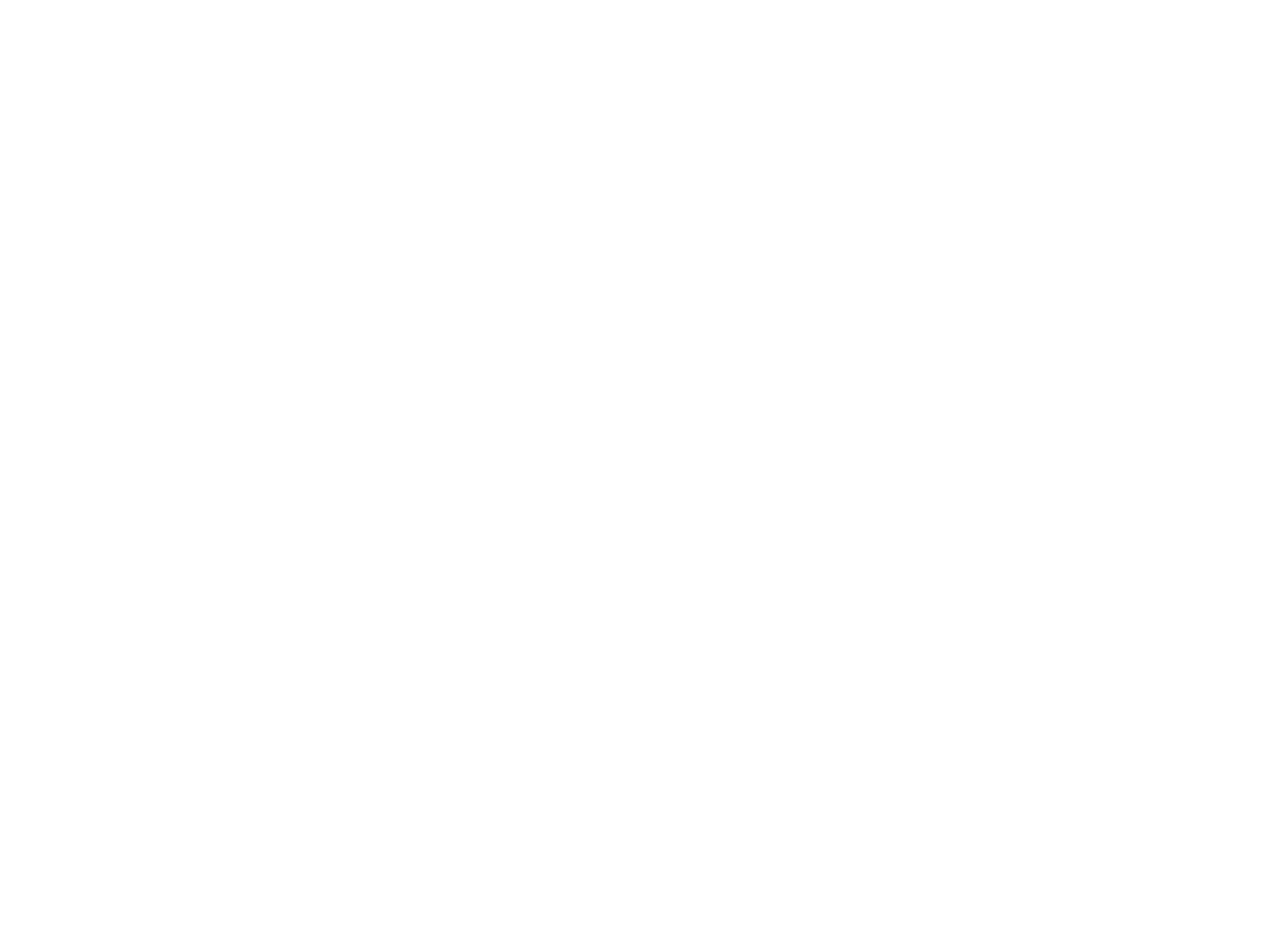
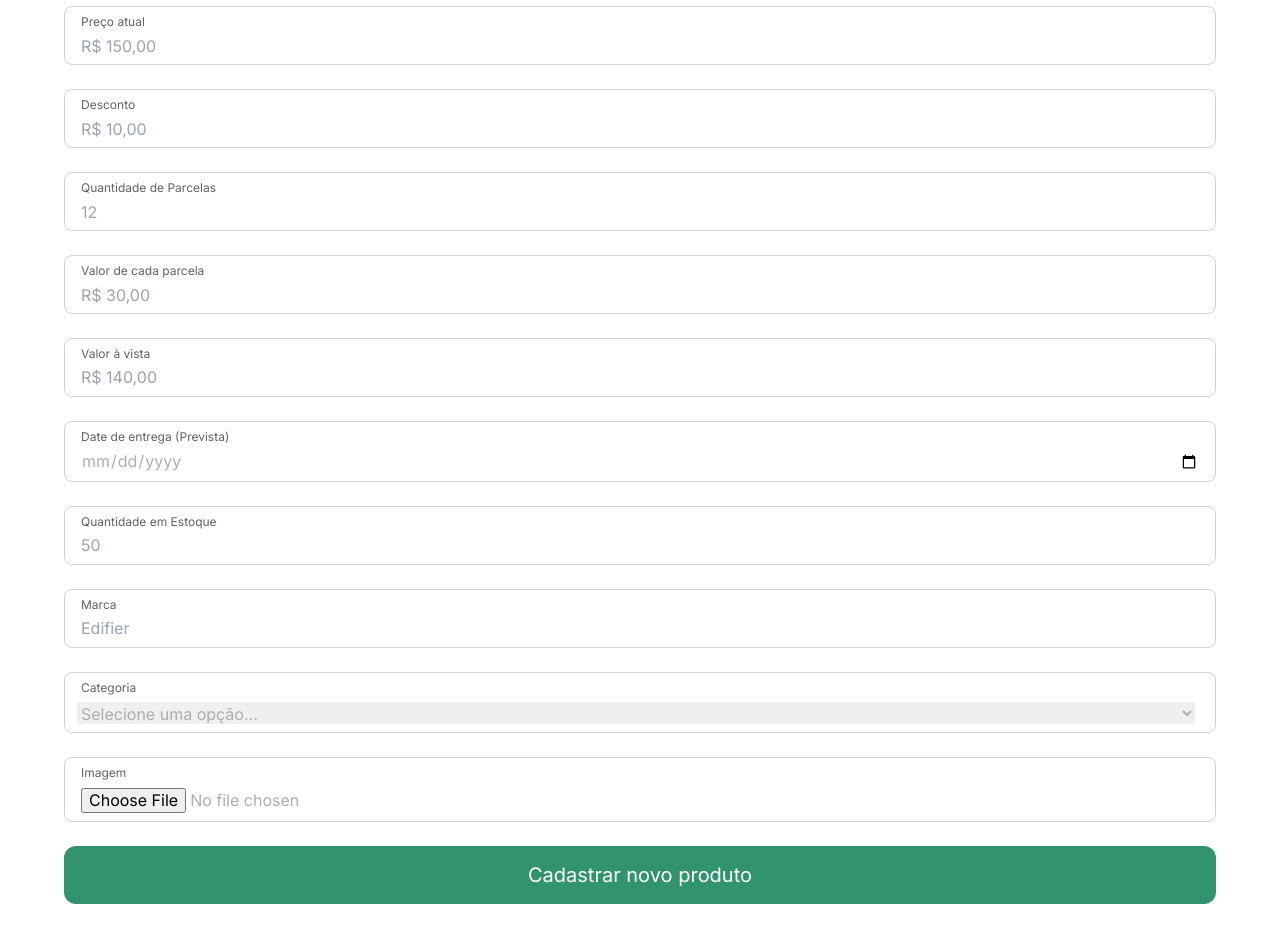
Before and after one commit to zehguilherme/ecommerce-crud, a React (Vite) app in the folder web/: page /produto in a window 1280 px wide. Shown: the part 560-1496 px from the top of the page. Before the commit the page ends 800 px from the top, so only its background shows below. Built offline with nearby package versions, Linux system fonts and the light colour scheme.

Commit message:
Add components (date, file, number and button); Add inputs to product register page

```diff
--- a/web/src/Produto.tsx
+++ b/web/src/Produto.tsx
@@ -1,8 +1,63 @@
+import { ChangeEvent, useState } from "react";
 import { Header } from "./components/Header";
+import { Date } from "./components/inputs/Date";
+import { Number } from "./components/inputs/Number";
+import { Select } from "./components/inputs/Select";
 import { Text } from "./components/inputs/Text";
 import { TextArea } from "./components/inputs/TextArea";
+import { File } from "./components/inputs/File";
+import { Button } from "./components/Button";
 
 export function Produto() {
+  const [categorySelectedOption, setCategorySelectedOption] = useState("");
+
+  function handleCategoryChange(event: ChangeEvent<HTMLSelectElement>) {
+    setCategorySelectedOption(event.target.value);
+  }
+
+  const categoryHtmlElementOptions = [
+    {
+      value: "",
+      label: "Selecione uma opção...",
+    },
+    {
+      value: "eletronicos",
+      label: "Eletrônicos",
+    },
+    {
+      value: "roupas",
+      label: "Roupas",
+    },
+    {
+      value: "acessorios",
+      label: "Acessórios",
+    },
+    {
+      value: "livros",
+      label: "Livros",
+    },
+    {
+      value: "alimentos",
+      label: "Alimentos",
+    },
+    {
+      value: "moveis",
+      label: "Móveis",
+    },
+    {
+      value: "esportes",
+      label: "Artigos Esportivos",
+    },
+    {
+      value: "beleza",
+      label: "Produtos de Beleza",
+    },
+    {
+      value: "brinquedos",
+      label: "Brinquedos",
+    },
+  ];
+
   return (
     <div className="bg-white">
       <Header />
@@ -21,6 +76,74 @@
             id="description"
             rows={8}
           />
+
+          <Number
+            label="Preço anterior"
+            id="previous-price"
+            placeholder="R$ 120,00"
+          />
+
+          <Number
+            label="Preço atual"
+            id="current-price"
+            placeholder="R$ 150,00"
+          />
+
+          <Number label="Desconto" id="discount" placeholder="R$ 10,00" />
+
+          <Number
+            label="Quantidade de Parcelas"
+            id="installments-number"
+            placeholder="12"
+          />
+
+          <Number
+            label="Valor de cada parcela"
+            id="installments-value"
+            placeholder="R$ 30,00"
+          />
+
+          <Number
+            label="Valor à vista"
+            id="R$ 140,00"
+            placeholder="R$ 140,00"
+          />
+
+          <Date
+            label="Date de entrega (Prevista)"
+            id="delivery-date"
+            placeholder="26/02/2024"
+          />
+
+          <Number
+            label="Quantidade em Estoque"
+            id="quantity"
+            placeholder="50"
+          />
+
+          <Text label="Marca" placeholder="Edifier" id="brand" />
+
+          <Select
+            label="Categoria"
+            id="category"
+            options={categoryHtmlElementOptions}
+            value={categorySelectedOption}
+            onChange={handleCategoryChange}
+          />
+
+          <File
+            label="Imagem"
+            placeholder="Escolher arquivo"
+            id="image"
+            acceptedTypes="image/*"
+          />
+
+          <Button
+            text="Cadastrar novo produto"
+            type="submit"
+            className="bg-green-green1 text-white"
+            onClick={() => {}}
+          />
         </form>
       </main>
     </div>
--- /dev/null
+++ b/web/src/components/Button.tsx
@@ -0,0 +1,18 @@
+type ButtonProps = {
+  type: "button" | "submit" | "reset";
+  text: string;
+  className?: string;
+  onClick: () => void;
+};
+
+export function Button({ type, text, className, onClick }: ButtonProps) {
+  return (
+    <button
+      type={type}
+      className={`px-4 py-[17px] rounded-xl font-normal text-xl ${className}`}
+      onClick={onClick}
+    >
+      {text}
+    </button>
+  );
+}
--- /dev/null
+++ b/web/src/components/inputs/Date.tsx
@@ -0,0 +1,36 @@
+import { ChangeEvent } from "react";
+
+type DateProps = {
+  label: string;
+  id: string;
+  placeholder?: string;
+  className?: string;
+  onChange?: (event: ChangeEvent<HTMLInputElement>) => void;
+};
+
+export function Date({
+  label,
+  id,
+  placeholder,
+  className,
+  onChange,
+}: DateProps) {
+  return (
+    <div className="border border-gray-gray1 rounded-lg px-4 py-2">
+      <div className="flex flex-col gap-[7px]">
+        <label htmlFor={id} className="text-black-black1 font-normal text-sm">
+          {label}
+        </label>
+
+        <input
+          type="date"
+          id={id}
+          name={id}
+          placeholder={placeholder}
+          className={`text-gray-gray2 font-normal text-lg ${className}`}
+          onChange={onChange}
+        />
+      </div>
+    </div>
+  );
+}
--- /dev/null
+++ b/web/src/components/inputs/File.tsx
@@ -0,0 +1,39 @@
+import { ChangeEvent } from "react";
+
+type FileProps = {
+  label: string;
+  id: string;
+  placeholder?: string;
+  className?: string;
+  acceptedTypes?: string;
+  onChange?: (event: ChangeEvent<HTMLInputElement>) => void;
+};
+
+export function File({
+  label,
+  id,
+  placeholder,
+  className,
+  acceptedTypes,
+  onChange,
+}: FileProps) {
+  return (
+    <div className="border border-gray-gray1 rounded-lg px-4 py-2">
+      <div className="flex flex-col gap-[7px]">
+        <label htmlFor={id} className="text-black-black1 font-normal text-sm">
+          {label}
+        </label>
+
+        <input
+          type="file"
+          id={id}
+          name={id}
+          placeholder={placeholder}
+          className={`text-gray-gray2 font-normal text-lg ${className}`}
+          onChange={onChange}
+          accept={acceptedTypes}
+        />
+      </div>
+    </div>
+  );
+}
--- /dev/null
+++ b/web/src/components/inputs/Number.tsx
@@ -0,0 +1,36 @@
+import { ChangeEvent } from "react";
+
+type NumberProps = {
+  label: string;
+  id: string;
+  placeholder?: string;
+  className?: string;
+  onChange?: (event: ChangeEvent<HTMLInputElement>) => void;
+};
+
+export function Number({
+  label,
+  id,
+  placeholder,
+  className,
+  onChange,
+}: NumberProps) {
+  return (
+    <div className="border border-gray-gray1 rounded-lg px-4 py-2">
+      <div className="flex flex-col gap-[7px]">
+        <label htmlFor={id} className="text-black-black1 font-normal text-sm">
+          {label}
+        </label>
+
+        <input
+          type="number"
+          id={id}
+          name={id}
+          placeholder={placeholder}
+          className={`text-gray-gray2 font-normal text-lg ${className}`}
+          onChange={onChange}
+        />
+      </div>
+    </div>
+  );
+}
```
